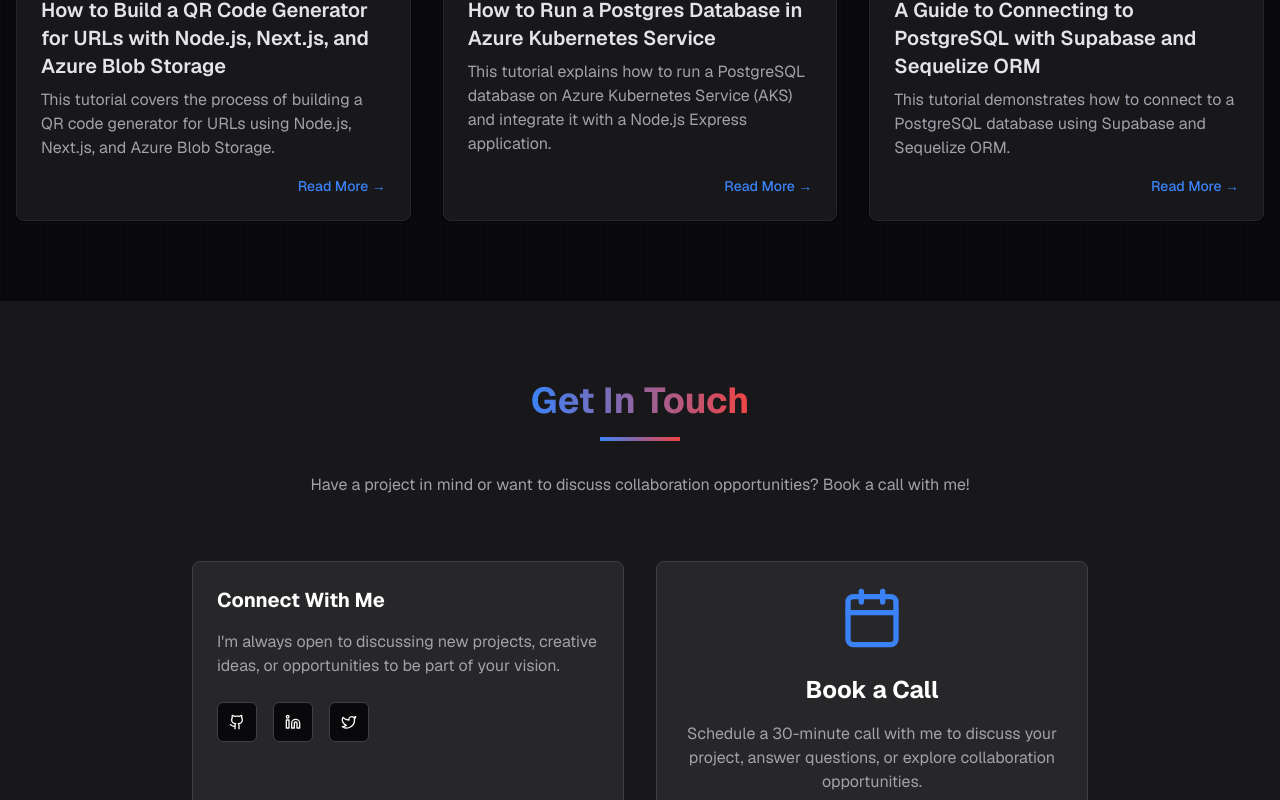
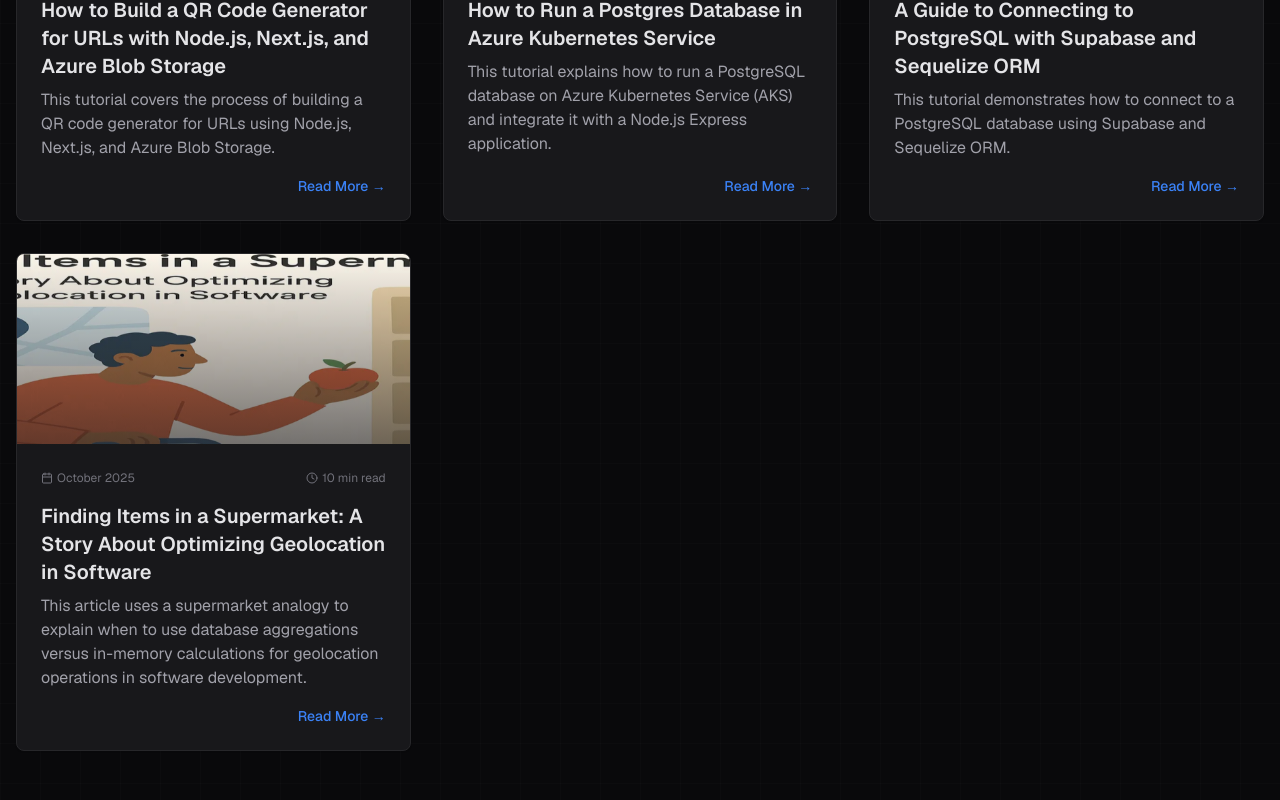
Before and after one commit to wilfred95/portfolio, a Next.js app: page / in a window 1280 px wide. Shown: the part 11200-12000 px from the top of the page. Built offline with nearby package versions, Linux system fonts and the light colour scheme.

Commit message:
Added an article to blog component

```diff
--- a/components/blog-preview.tsx
+++ b/components/blog-preview.tsx
@@ -44,6 +44,19 @@ const blogPosts = [
       "https://wilfred9.hashnode.dev/a-guide-to-connecting-to-postgresql-with-supabase-and-sequelize-orm",
     image: "/supabase.png",
     alt: "Supabase and Sequelize Tutorial",
+  },
+    {
+    id: 4,
+    title:
+      "Finding Items in a Supermarket: A Story About Optimizing Geolocation in Software",
+    excerpt:
+      "This article uses a supermarket analogy to explain when to use database aggregations versus in-memory calculations for geolocation operations in software development.",
+    date: "October 2025",
+    readTime: "10 min read",
+    externalUrl:
+      "https://www.notion.so/ayowilfred/Finding-Items-in-a-Supermarket-A-Story-About-Optimizing-Geolocation-in-Software-2884ea516abd8068bda6f8e8dbd966d5",
+    image: "/geolocation.png",
+    alt: "Geolocation Optimization Article",
   },
 ];
 
```
Also changed, not shown: public/geolocation.png (added).
